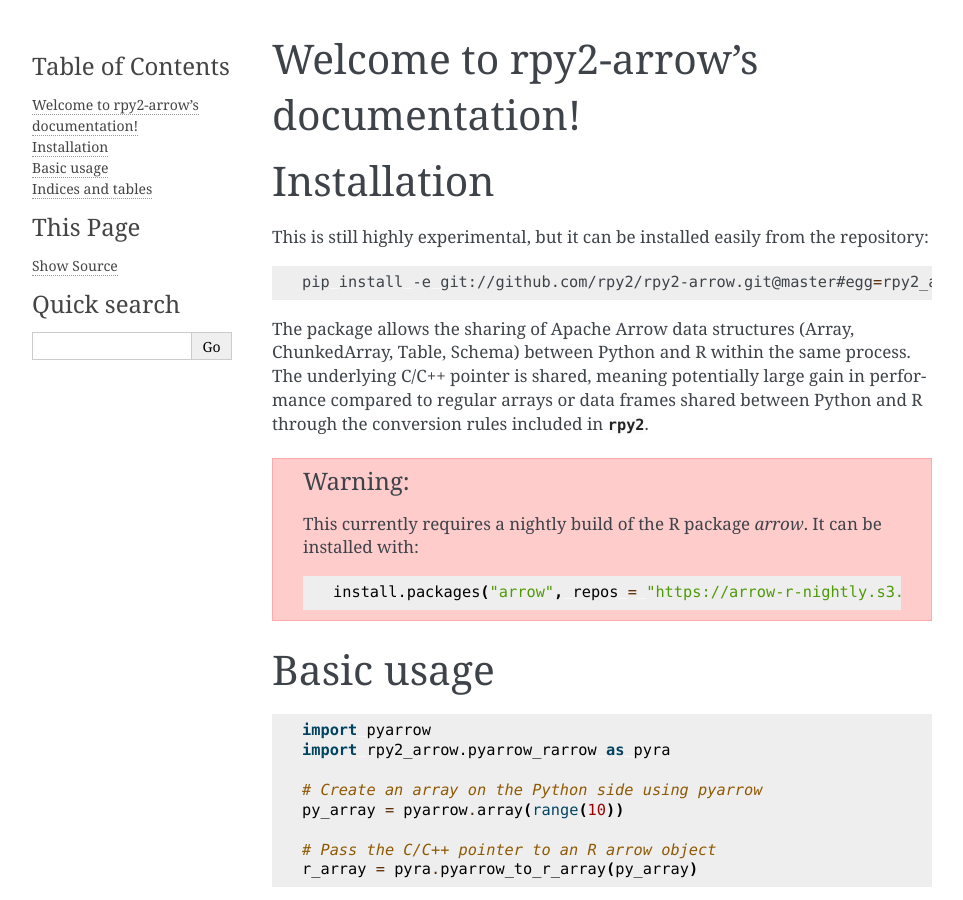
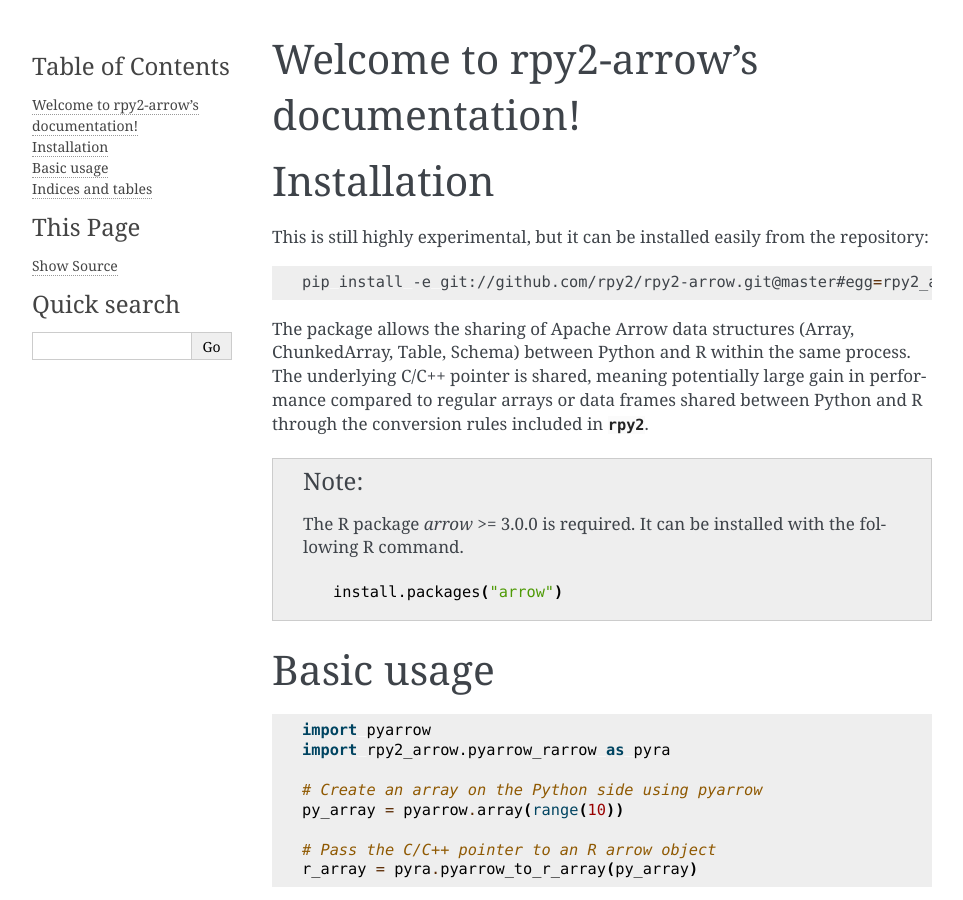
Before and after one commit to rpy2/rpy2-arrow, a Sphinx documentation site: the page built from doc/index.rst, in a window 1280 px wide and 900 px high. Shown: the whole window, without its empty margins (148-1111 px from the left). Built offline with Sphinx 7.4.7, drawn with Linux system fonts in a browser that asks for light colours.

Commit message:
The R package arrow-3.0.0 is released.
No need to require a nightly build any longer.

```diff
--- a/doc/index.rst
+++ b/doc/index.rst
@@ -27,14 +27,14 @@ meaning potentially large gain in performance compared to regular
 arrays or data frames shared between Python and R through the
 conversion rules included in :mod:`rpy2`.
 
-.. warning::
+.. note::
 
-   This currently requires a nightly build of the R package `arrow`. It
-   can be installed with:
+   The R package `arrow` >= 3.0.0 is required. It can be installed
+   with the following R command.
 
    .. code-block:: r
 
-      install.packages("arrow", repos = "https://arrow-r-nightly.s3.amazonaws.com")
+      install.packages("arrow")
 
 Basic usage
 ===========
```
Also changed, not shown: doc/notebooks/demo.ipynb, 3 other files.
